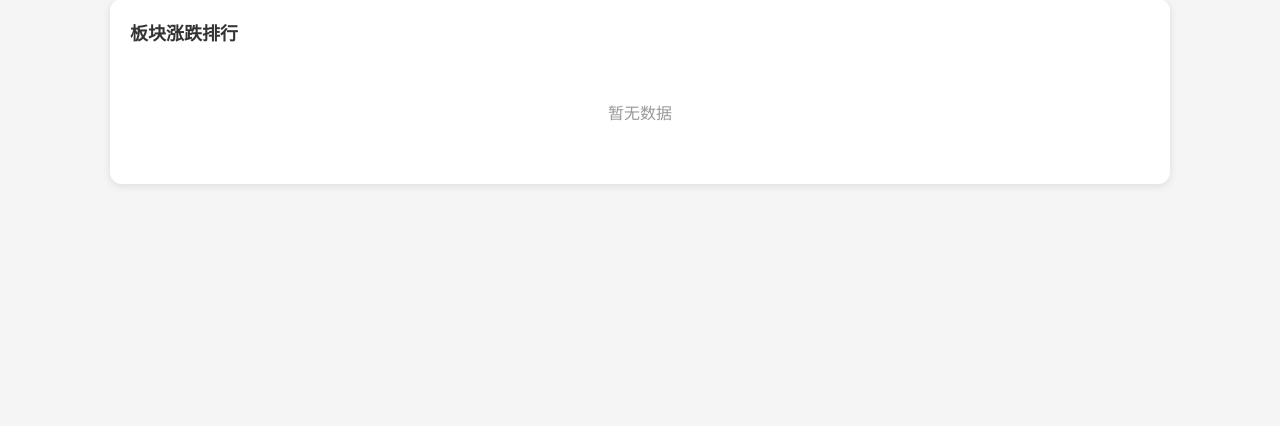
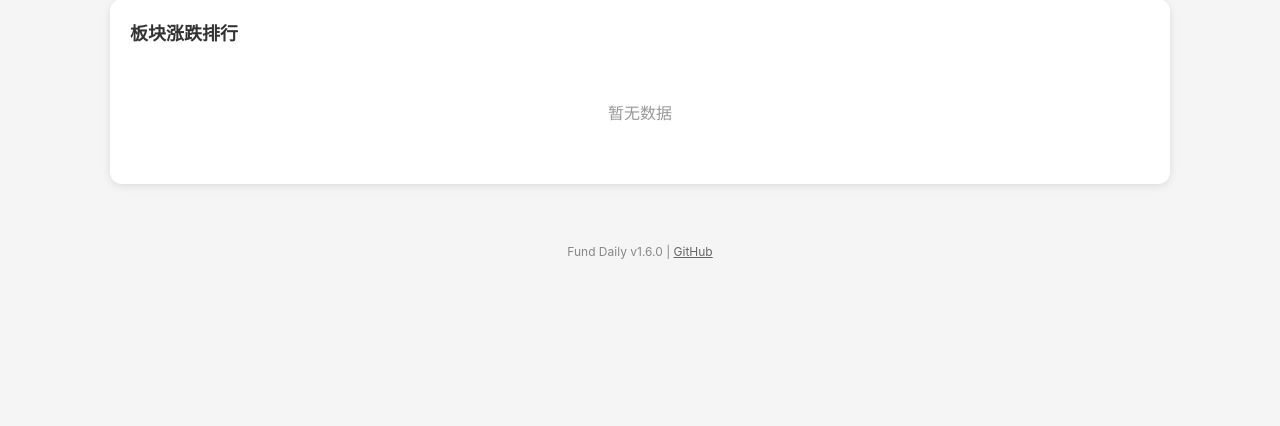
Before and after one commit to kid941005/fund-daily, a Flask app: page / in a window 1280 px wide. Shown: the part 374-800 px from the top of the page. Run offline with Flask 3, Linux system fonts and the light colour scheme; data that the repository does not hold is empty.

Commit message:
feat: 底部增加版本号

```diff
--- a/web/templates/index.html
+++ b/web/templates/index.html
@@ -1868,5 +1868,8 @@
                 .catch(err => console.log('Service Worker registration failed:', err));
         }
     </script>
+    <footer style="text-align:center;padding:20px;color:#888;font-size:12px;">
+        Fund Daily v1.6.0 | <a href="https://github.com/kid941005/fund-daily" target="_blank" style="color:#666;">GitHub</a>
+    </footer>
 </body>
 </html>
```
